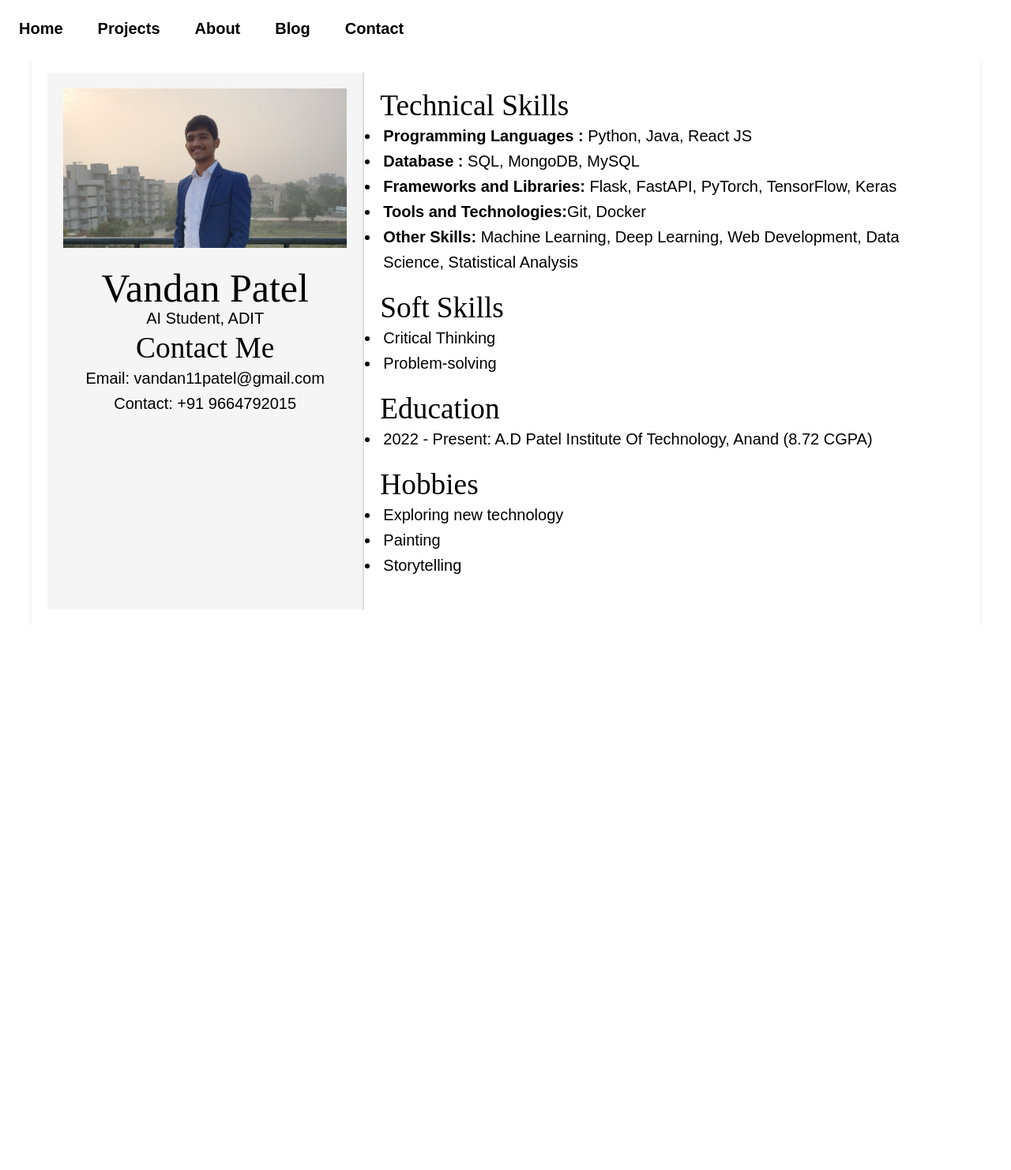
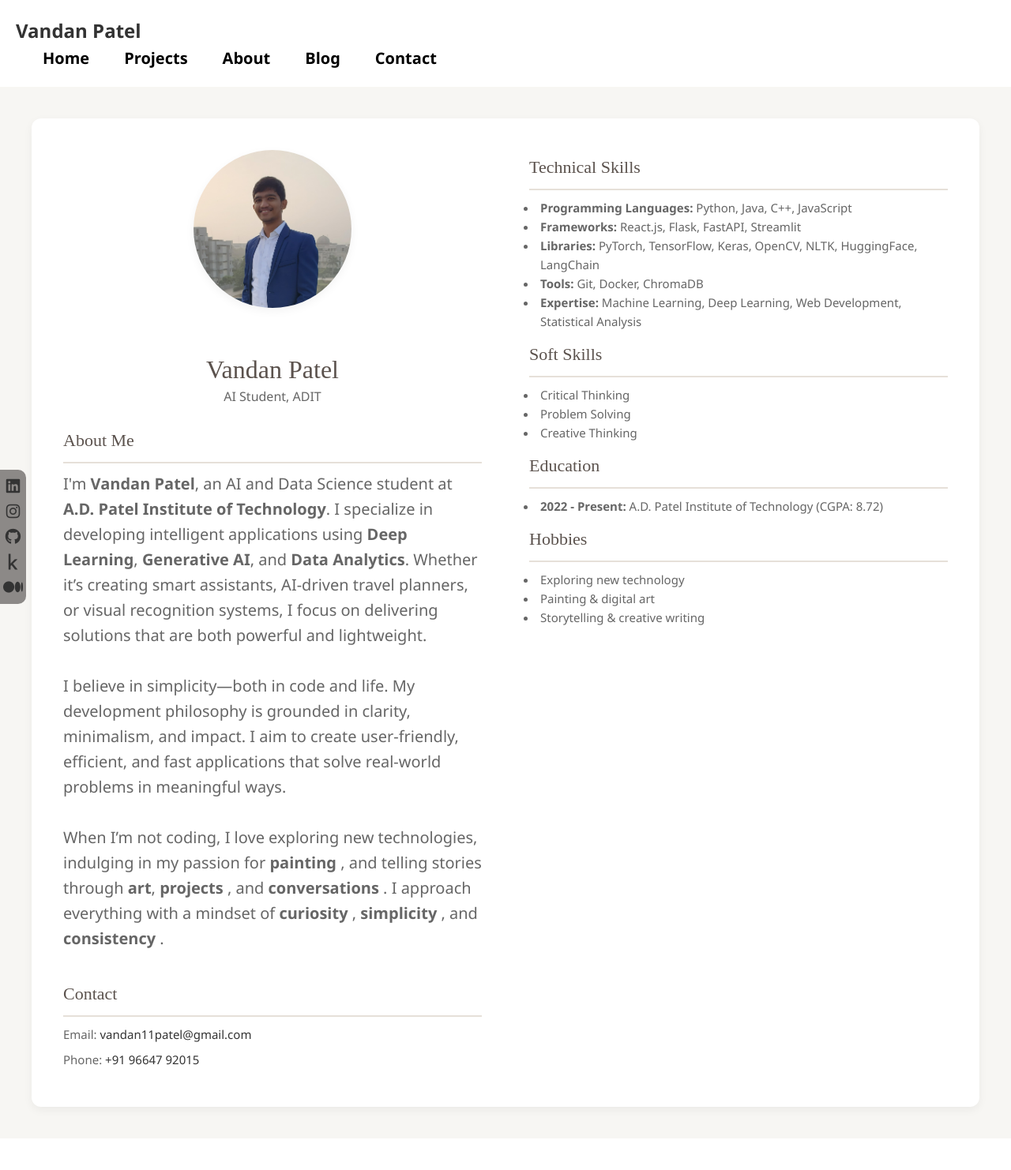
Before and after one commit to patelvandan11/flask12, a Flask app: page /about in a window 1280 px wide. Shown: the whole page at 79% size. Before the commit the page ends 772 px from the top, so only its background shows below. Run offline with Flask 2, Linux system fonts and the light colour scheme; some libraries are stand-ins or nearby versions.

Commit message:
improve all things in portfolio

```diff
--- a/static/about.css
+++ b/static/about.css
@@ -1,99 +1,133 @@
+:root {
+    --primary-color: #5b524d;
+    --secondary-color: #e6e0d9;
+    --text-color: #333;
+    --light-text: #666;
+    --background-color: #f7f6f3;
+    --white: #ffffff;
+    --shadow: 0 4px 12px rgba(0, 0, 0, 0.05);
+}
+
 body {
-    font-family: 'Arial', sans-serif;
+    font-family: 'Segoe UI', sans-serif;
+    background-color: var(--background-color);
     margin: 0;
     padding: 0;
-    background-color: #f9f9f9;
-    color: #333;
+    color: var(--text-color);
+    line-height: 1.6;
 }
 
 .resume-container {
     display: flex;
     flex-wrap: wrap;
     max-width: 1200px;
-    margin: 0px auto;
+    margin: 40px auto;
     padding: 20px;
-    background: #fff;
-    box-shadow: 0 4px 8px rgba(0, 0, 0, 0.1);
+    background-color: var(--white);
+    box-shadow: var(--shadow);
+    border-radius: 12px;
+    gap: 20px;
 }
 
-.left-column,
-.right-column {
+.left-column, .right-column {
+    flex: 1;
+    min-width: 300px;
     padding: 20px;
 }
 
-.left-column {
-    flex: 1;
-    background: #f5f5f5;
+.profile {
     text-align: center;
-    border-right: 2px solid #ddd;
+    padding-bottom: 20px;
 }
 
 .profile img {
-    border-radius: 0%;
-    width: 100%;
-    height: 50%;
-    margin-bottom: 20px;
+    width: 200px;
+    height: 200px;
+    border-radius: 50%;
+    object-fit: cover;
+    box-shadow: var(--shadow);
+    transition: transform 0.3s ease;
 }
 
-.right-column {
-    flex: 2;
+.profile img:hover {
+    transform: scale(1.05);
 }
 
-.skills,
-.software-skills,
-.education,
-.work-experience,
-.additional-experience {
-    margin-bottom: 20px;
+.profile h2 {
+    margin-top: 15px;
+    font-size: 32px;
+    color: var(--primary-color);
 }
 
-h1,
-h2 {
-    color: #444;
+.profile p {
+    font-size: 16px;
+    color: var(--light-text);
+}
+
+.about h2, .contact h2, .skills h2, .education h2, .hobbies h2, .soft-skills h2 {
+    color: var(--primary-color);
+    font-size: 22px;
+    margin-bottom: 10px;
+    border-bottom: 2px solid var(--secondary-color);
+    padding-bottom: 5px;
+}
+
+.about p {
+    line-height: 1.6;
+    color: var(--light-text);
+}
+
+.contact p, .skills ul, .education ul, .hobbies ul, .soft-skills ul {
+    font-size: 15px;
+    color: var(--light-text);
+    margin: 8px 0;
 }
 
 a {
-    color: #007bff;
+    color: var(--text-color);
     text-decoration: none;
+    transition: color 0.3s ease;
 }
 
 a:hover {
+    color: var(--primary-color);
     text-decoration: underline;
 }
 
-/* Responsive Design */
+ul {
+    list-style-type: disc;
+    margin-left: 20px;
+    padding-left: 10px;
+}
+
 @media (max-width: 768px) {
     .resume-container {
         flex-direction: column;
+        margin: 20px;
+        padding: 15px;
     }
 
-    .left-column {
-        border-right: none;
-        border-bottom: 2px solid #ddd;
-    }
-}
-@media (max-width: 992px) {
-    .resume-container {
+    .left-column, .right-column {
         padding: 10px;
     }
 
-    .left-column,
-    .right-column {
-        padding: 30px;
+    .profile img {
+        width: 150px;
+        height: 150px;
+    }
+
+    .profile h2 {
+        font-size: 28px;
     }
 }
 
-@media (max-width: 576px) {
+@media (max-width: 480px) {
     .profile img {
-        width: 80%;
-        height: auto;
+        width: 120px;
+        height: 120px;
     }
 
-    h1 {
-        font-size: 1.5em;
-    }
-
-    h2 {
-        font-size: 1.2em;
+    .profile h2 {
+        font-size: 24px;
     }
 }
--- a/static/pro.css
+++ b/static/pro.css
@@ -178,7 +178,7 @@ main, #content {
 
     .nav-links.open {
         display: flex;
-        background-color: rgb(185, 236, 255);
+        background-color: rgb(255, 244, 230);
         z-index: 2;
         width: 100%;
         height: 100%;
--- a/templates/about.html
+++ b/templates/about.html
@@ -1,88 +1,85 @@
 {% extends 'base.html' %}
+
 {% block title %}About{% endblock %}
+
 {% block css %}
+{{ super() }}
 <link rel="stylesheet" href="{{ url_for('static', filename='about.css') }}">
-<link rel="stylesheet" href="{{ url_for('static', filename='pro.css') }}">
-<link rel="stylesheet" href="{{ url_for('static', filename='styles.css') }}">
-<link rel="stylesheet" href="{{ url_for('static', filename='pro.css') }}">
 {% endblock %}
 
 {% block content %}
 <div class="resume-container">
+    <!-- Left Column -->
     <div class="left-column">
         <div class="profile">
             <img src="{{ url_for('static', filename='images/van.jpg') }}" alt="Profile Picture">
-            <h2 style="font-size: 50px;">Vandan Patel</h2>
+            <h2>Vandan Patel</h2>
             <p>AI Student, ADIT</p>
         </div>
+
         <div class="about">
+            <h2>About Me</h2>
             <p>
-
+                I'm <b>Vandan Patel</b>, an AI and Data Science student at <b>A.D. Patel Institute of Technology</b>. I specialize in developing intelligent applications using <b>Deep Learning</b>, <b>Generative AI</b>, and <b>Data Analytics</b>. Whether it’s creating smart assistants, AI-driven travel planners, or visual recognition systems, I focus on delivering solutions that are both powerful and lightweight.
+            </p>
+            <br>
+            <p>
+                I believe in simplicity—both in code and life. My development philosophy is grounded in clarity, minimalism, and impact. I aim to create user-friendly, efficient, and fast applications that solve real-world problems in meaningful ways.
+            </p>
+            <br>
+            <p>
+                When I’m not coding, I love exploring new technologies, indulging in my passion for <b> painting </b>, and telling stories through <b>art</b>, <b> projects </b>, and <b> conversations </b>. I approach everything with a mindset of <b> curiosity </b>, <b> simplicity </b>, and <b> consistency </b>.
             </p>
         </div>
+        <br>
         <div class="contact">
-            <h2>Contact Me</h2>
-            <p>Email: vandan11patel@gmail.com</p>
-            <p>Contact: +91 9664792015 </p>
+            <h2>Contact</h2>
+            <p>Email: <a href="mailto:vandan11patel@gmail.com">vandan11patel@gmail.com</a></p>
+            <p>Phone: <a href="tel:+919664792015">+91 96647 92015</a></p>
         </div>
     </div>
 
+    <!-- Right Column -->
     <div class="right-column">
         <div class="skills">
             <h2>Technical Skills</h2>
-            <div class="skills-icons">
-                <ul>
-                    <li><p><b>Programming Languages :</b> Python, Java, React JS</p></li>
-                    <li><p><b>Database :</b> SQL, MongoDB, MySQL</p></li>
-                    <li><p><b>Frameworks and Libraries:</b> Flask, FastAPI, PyTorch, TensorFlow, Keras </p></li>
-                    <li><p> <b>Tools and Technologies:</b>Git, Docker </p></li>
-                    <li><p> <b>Other Skills:</b> Machine Learning, Deep Learning, Web Development, Data Science, Statistical Analysis </p></li>
-                </ul>
-            </div>
+            <ul>
+                <li><strong>Programming Languages:</strong> Python, Java, C++, JavaScript</li>
+                <li><strong>Frameworks:</strong> React.js, Flask, FastAPI, Streamlit</li>
+                <li><strong>Libraries:</strong> PyTorch, TensorFlow, Keras, OpenCV, NLTK, HuggingFace, LangChain</li>
+                <li><strong>Tools:</strong> Git, Docker, ChromaDB</li>
+                <li><strong>Expertise:</strong> Machine Learning, Deep Learning, Web Development, Statistical Analysis</li>
+            </ul>
         </div>
-        <div class="software-skills">
+
+        <div class="soft-skills">
             <h2>Soft Skills</h2>
             <ul>
                 <li>Critical Thinking</li>
-                <li>Problem-solving</li>
+                <li>Problem Solving</li>
+                <li>Creative Thinking</li>
             </ul>
+        </div>
 
-        </div>
         <div class="education">
             <h2>Education</h2>
             <ul>
-                <li>2022 - Present: A.D Patel Institute Of Technology, Anand (8.72 CGPA)</li>
-
+                <li><strong>2022 - Present:</strong> A.D. Patel Institute of Technology (CGPA: 8.72)</li>
             </ul>
         </div>
-        <div class="skills">
+
+        <div class="hobbies">
             <h2>Hobbies</h2>
-            <div class="skills-icons">
-                <ul>
-                    <li>Exploring new technology</li>
-                    <li>Painting</li>
-                    <li>Storytelling</li>
-                </ul>
-            </div>
+            <ul>
+                <li>Exploring new technology</li>
+                <li>Painting & digital art</li>
+                <li>Storytelling & creative writing</li>
+            </ul>
         </div>
-        <!-- <div class="work-experience">
-            <h2>Work Experience</h2>
-            <ul>
-                <li><strong>Fashion Design Intern</strong> at Aditya Birla Group - Liva (June 2021 - Aug 2021)</li>
-                <li><strong>Illustrator</strong> at Pragmatic Art (Sept 2021 - Present)</li>
-            </ul>
-        </div> -->
-        <!-- <div class="additional-experience">
-            <h2>Additional Experiences</h2>
-            <ul>
-                <li>Intern at Dhaari by Deepika</li>
-                <li>Intern at Kanelle at Lakme Fashion Week</li>
-                <li>Intern at Gas Jeans</li>
-            </ul>
-        </div> -->
     </div>
 </div>
 {% endblock %}
+
 {% block footer %}
 {{ super() }}
 {% endblock %}
--- a/templates/base.html
+++ b/templates/base.html
@@ -18,9 +18,11 @@
 
     <!-- Block for the navigation bar -->
     {% include 'navbar.html' %}
+
+    <!-- profile pic -->
     {% block Pro %} {% endblock %}
 
-    <!-- Block for main content -->
+    <!-- Block for main content about -->
     {% block content %}{% endblock %}
 
     <!-- Block for project section -->
--- a/templates/navbar.html
+++ b/templates/navbar.html
@@ -1,16 +1,26 @@
 {% block css %}
-    {% endblock %}
+<link rel="stylesheet" href="{{ url_for('static', filename='css/navbar.css') }}">
+{% endblock %}
 
 <main>
     <div id="page" class="s-pagewrap ss-home">
+        {% block navbar %}
         <header>
-            <div class="logo"></div>
+            <!-- Logo Section -->
+            <div class="logo">
+                <a href="/" class="logo-link">Vandan Patel</a>
+            </div>
+
+            <!-- Navigation Section -->
             <nav>
+                <!-- Menu Icon for Mobile View -->
                 <div class="menu-icon" onclick="toggleMenu()">
                     <div class="bar"></div>
                     <div class="bar"></div>
                     <div class="bar"></div>
                 </div>
+
+                <!-- Navigation Links -->
                 <ul class="nav-links">
                     <li><a href="/"><span>Home</span></a></li>
                     <li><a href="/projects"><span>Projects</span></a></li>
@@ -20,17 +30,21 @@
                 </ul>
             </nav>
         </header>
+        {% endblock %}
     </div>
+
     <script>
+        // Toggle Menu for Mobile View
         document.addEventListener('DOMContentLoaded', function() {
             const menuIcon = document.querySelector('.menu-icon');
             const navLinks = document.querySelector('.nav-links');
+
             function toggleMenu() {
                 menuIcon.classList.toggle('open');
                 navLinks.classList.toggle('open');
             }
+
             menuIcon.addEventListener('click', toggleMenu);
         });
     </script>
-
 </main>
--- a/templates/projects.html
+++ b/templates/projects.html
@@ -1,6 +1,6 @@
 {% extends 'base.html' %}
 
-{% block title %}Projects{% endblock %}
+<!-- {% block title %}Projects{% endblock %} -->
 
 {% block project %}
 <section id="content" class="s-content">
```
Also changed, not shown: Blog.json (+8 -0 lines), data.json (+8 -0 lines), templates/home.html (+8 -23 lines), static/images/ai_trip1.jpg (added), static/images/ai_trip2.jpg (added).
